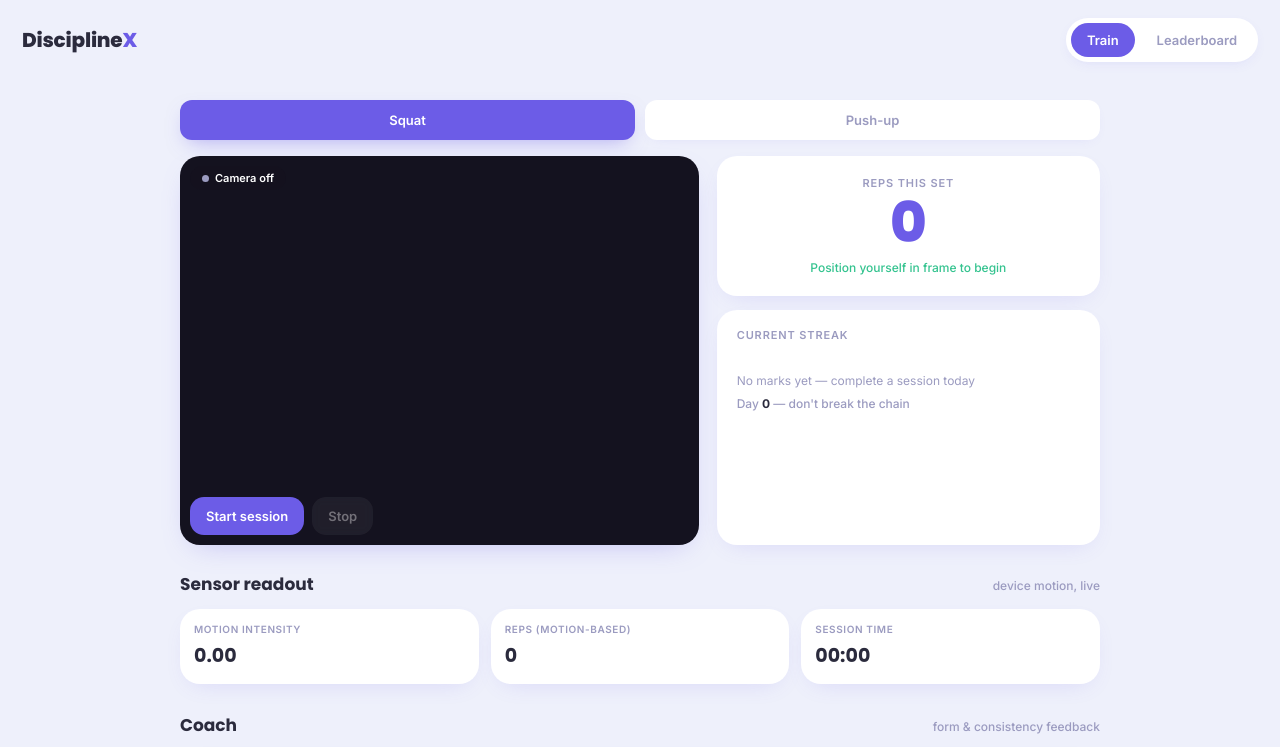
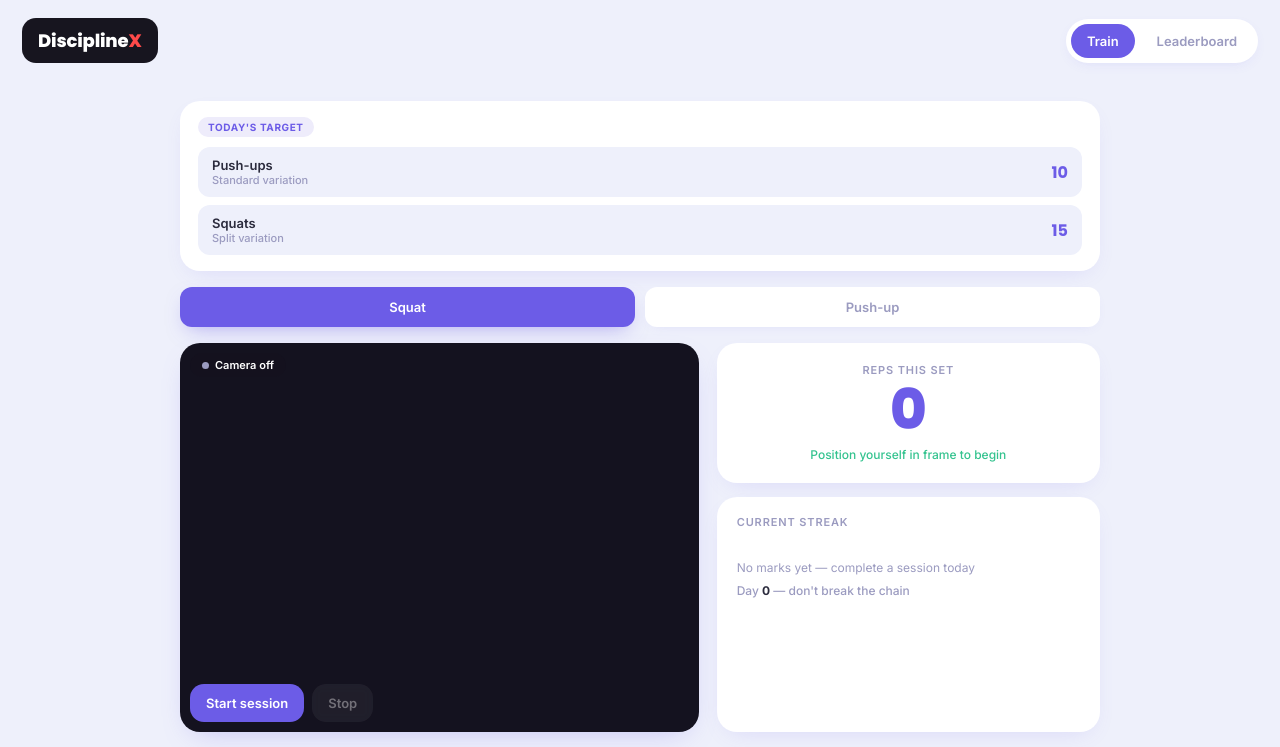
Before and after one commit to muthupriyan-dev/disciplinex, a plain HTML site: page frontend/index.html in a window 1280 px wide. Shown: the top 747 px of the page. Drawn offline with Linux system fonts and the light colour scheme; no server answers.

Commit message:
Modify logo styles and implement recommendation card
Updated logo styles and added daily recommendation card.

```diff
--- a/frontend/index.html
+++ b/frontend/index.html
@@ -39,9 +39,25 @@
   }
   .logo{
     font-family:'Poppins',sans-serif;font-weight:800;
-    font-size:20px;letter-spacing:-0.01em;color:var(--text);
+    font-size:18px;letter-spacing:-0.01em;color:#ffffff;
+    background:#17151f;padding:9px 16px;border-radius:14px;
   }
-  .logo span{color:var(--accent);}
+  .logo span{color:#ff4a4a;}
+
+  .reco-card{
+    padding:16px 18px;margin-bottom:16px;display:flex;flex-direction:column;gap:10px;
+  }
+  .reco-head{display:flex;align-items:center;gap:8px;}
+  .reco-head .tag{
+    font-family:'Inter';font-weight:700;font-size:10px;letter-spacing:0.06em;
+    background:var(--chip);color:var(--accent);
+    padding:4px 10px;border-radius:20px;text-transform:uppercase;
+  }
+  .reco-rows{display:flex;flex-direction:column;gap:8px;}
+  .reco-row{display:flex;align-items:center;justify-content:space-between;background:var(--bg);border-radius:12px;padding:10px 14px;}
+  .reco-row .ex-name{font-weight:600;font-size:13px;}
+  .reco-row .ex-variation{font-size:11px;color:var(--muted);font-weight:500;}
+  .reco-row .ex-count{font-family:'Poppins';font-weight:700;font-size:16px;color:var(--accent);}
   nav{display:flex;gap:6px;background:var(--card);padding:5px;border-radius:30px;box-shadow:0 4px 14px -6px rgba(108,92,231,0.18);}
   nav button{
     background:none;border:none;color:var(--muted);
@@ -194,6 +210,11 @@
 </header>
 
 <main>
+  <div class="card reco-card">
+    <div class="reco-head"><span class="tag">Today's target</span></div>
+    <div class="reco-rows" id="recoRows"></div>
+  </div>
+
   <div class="mode-row">
     <button class="mode-btn active" id="modeSquat">Squat</button>
     <button class="mode-btn" id="modePushup">Push-up</button>
@@ -592,11 +613,41 @@ document.querySelectorAll('header nav button').forEach(btn=>{
   });
 });
 
+// ---------- DAILY RECOMMENDATION ----------
+const PUSHUP_VARIATIONS = ['Standard', 'Wide-grip', 'Diamond', 'Incline', 'Decline', 'Staggered'];
+const SQUAT_VARIATIONS = ['Bodyweight', 'Sumo', 'Pulse', 'Split', 'Jump', 'Wall-sit hold'];
+
+function dayOfYear(){
+  const now = new Date();
+  const start = new Date(now.getFullYear(), 0, 0);
+  return Math.floor((now - start) / 86400000);
+}
+function renderRecommendation(){
+  const doy = dayOfYear();
+  const streak = getStreakData().count;
+  const pushupVariant = PUSHUP_VARIATIONS[doy % PUSHUP_VARIATIONS.length];
+  const squatVariant = SQUAT_VARIATIONS[(doy + 3) % SQUAT_VARIATIONS.length];
+  const pushupCount = Math.min(10 + streak, 40);
+  const squatCount = Math.min(15 + streak, 50);
+
+  document.getElementById('recoRows').innerHTML = `
+    <div class="reco-row">
+      <div><div class="ex-name">Push-ups</div><div class="ex-variation">${pushupVariant} variation</div></div>
+      <div class="ex-count">${pushupCount}</div>
+    </div>
+    <div class="reco-row">
+      <div><div class="ex-name">Squats</div><div class="ex-variation">${squatVariant} variation</div></div>
+      <div class="ex-count">${squatCount}</div>
+    </div>
+  `;
+}
+
 // ---------- INIT ----------
 document.getElementById('startBtn').addEventListener('click', startSession);
 document.getElementById('stopBtn').addEventListener('click', stopSession);
 loadName();
 renderStreak();
+renderRecommendation();
 loadLeaderboard();
 </script>
 </body>
```
